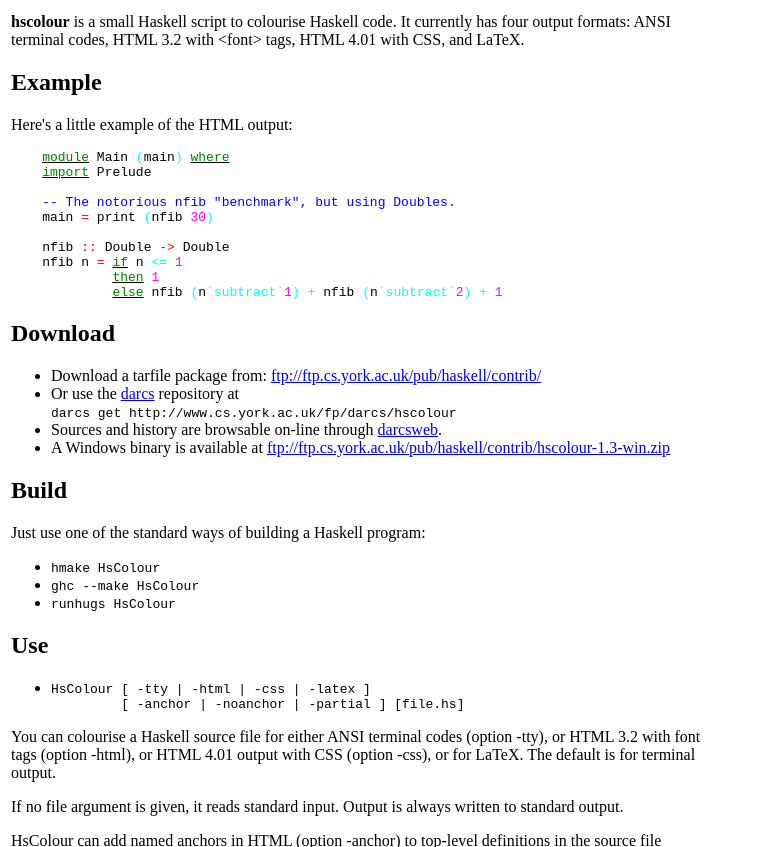
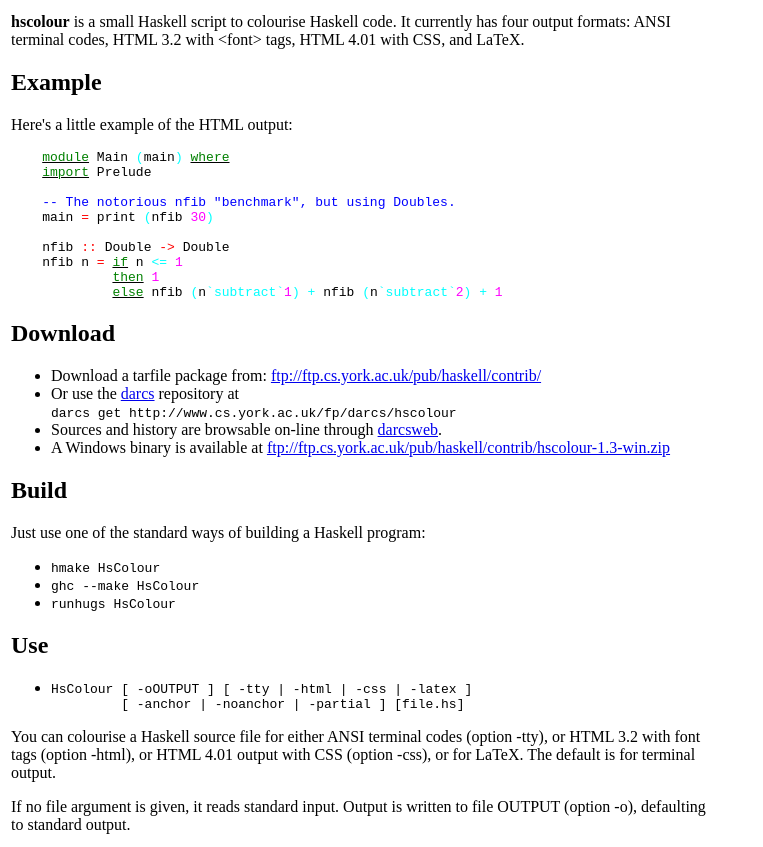
Before and after one commit to crackleware/hscolour, a plain HTML site: page index.html in a window 1280 px wide. Shown: the part 74-921 px from the top of the page, without its empty margins (0-763 px from the left). Drawn offline with Linux system fonts and the light colour scheme.

Commit message:
added -oOUTPUT option
darcs-hash:20070429142417-7affa-46e5b6650c56980dfebab5ae4916a52b991d3349

```diff
--- a/index.html
+++ b/index.html
@@ -56,7 +56,7 @@ Just use one of the standard ways of building a Haskell program:
 <p>
 <ul>
 <li><pre>
-HsColour [ -tty | -html | -css | -latex ]
+HsColour [ -oOUTPUT ] [ -tty | -html | -css | -latex ]
          [ -anchor | -noanchor | -partial ] [file.hs]</pre>
 </li></ul>
 <p>
@@ -65,7 +65,7 @@ You can colourise a Haskell source file for either ANSI terminal codes
 with CSS (option -css), or for LaTeX.  The default is for terminal output.
 <p>
 If no file argument is given, it reads standard input.  Output is
-always written to standard output.
+written to file OUTPUT (option -o), defaulting to standard output.
 <p>
 HsColour can add named anchors in HTML (option -anchor) to
 top-level definitions in the source file (functions, datatypes,
```
Also changed, not shown: 1 other file.
